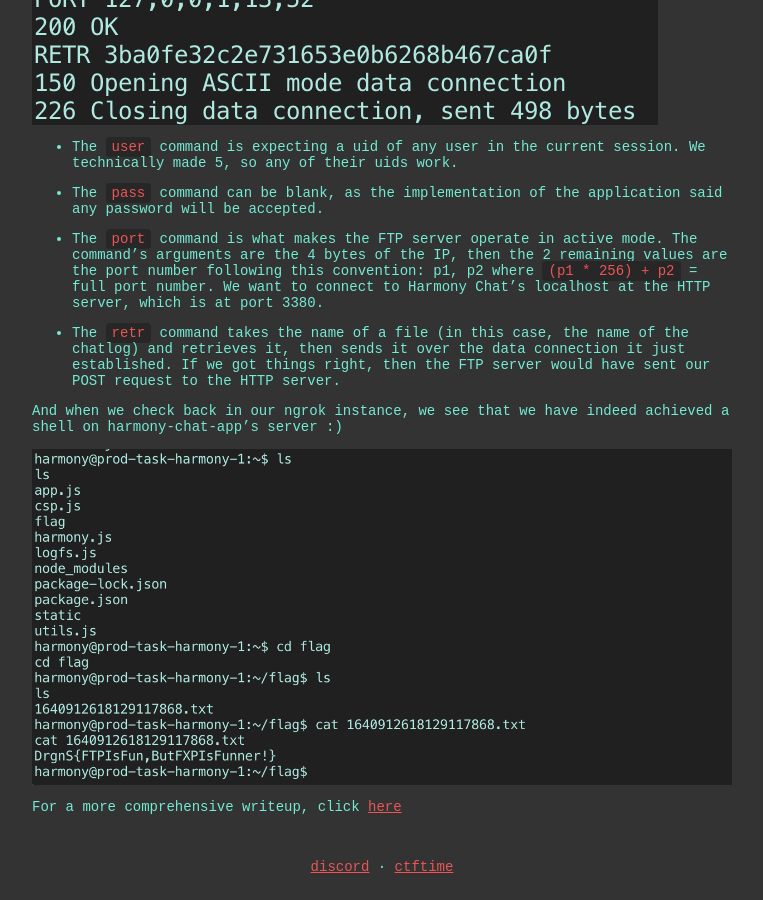
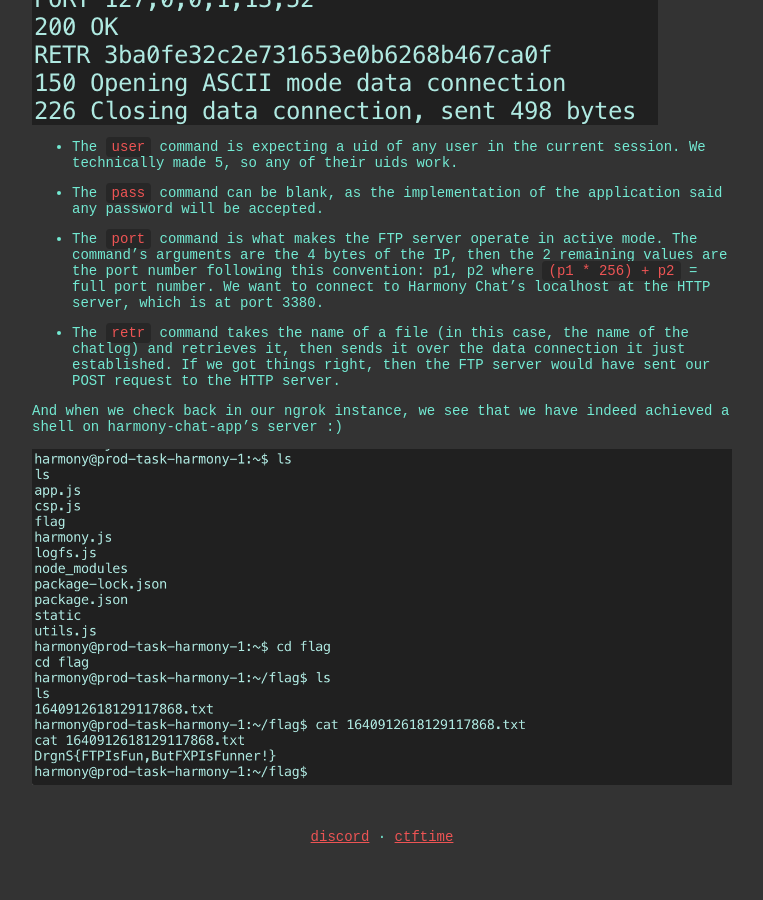
Before and after one commit to ubcctf/ubcctf.github.io, a Jekyll site: the page built from _posts/2020-11-22-dragonctf2020-harmony_chat.md, in a window 1280 px wide and 900 px high, scrolled down 3328 px. Shown: the whole window, without its empty margins (258-1021 px from the left). Built offline with Jekyll 4.4.1, drawn with Linux system fonts in a browser that asks for light colours; some web fonts are replaced; after the commit the page ends 4198 px from its top, so only the background shows below that.

Commit message:
idk how to spell

```diff
--- a/_posts/2020-11-22-dragonctf2020-harmony_chat.md
+++ b/_posts/2020-11-22-dragonctf2020-harmony_chat.md
@@ -103,5 +103,3 @@ EXACTLY the post request that we want (With a quick sidenote - the newline gener
 And when we check back in our ngrok instance, we see that we have indeed achieved a shell on harmony-chat-app's server :)
 
 ![HarmonyShell](/assets/images/dragonctf2020/harmonychat/harmonyshell.png)
-
-For a more comprehensive writeup, click [here](https://jamvie.net/posts/2020/11/dragonctf-2020-harmony-chat/)
```
